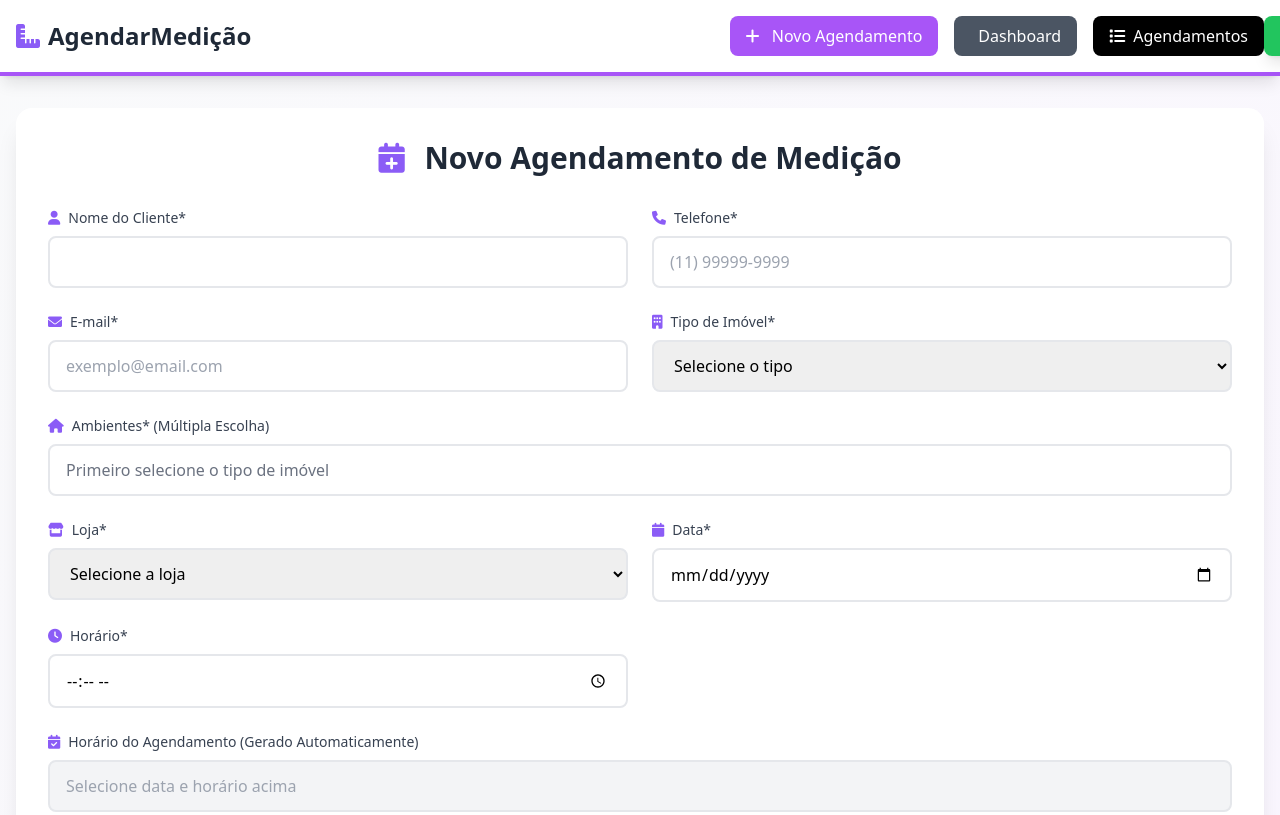
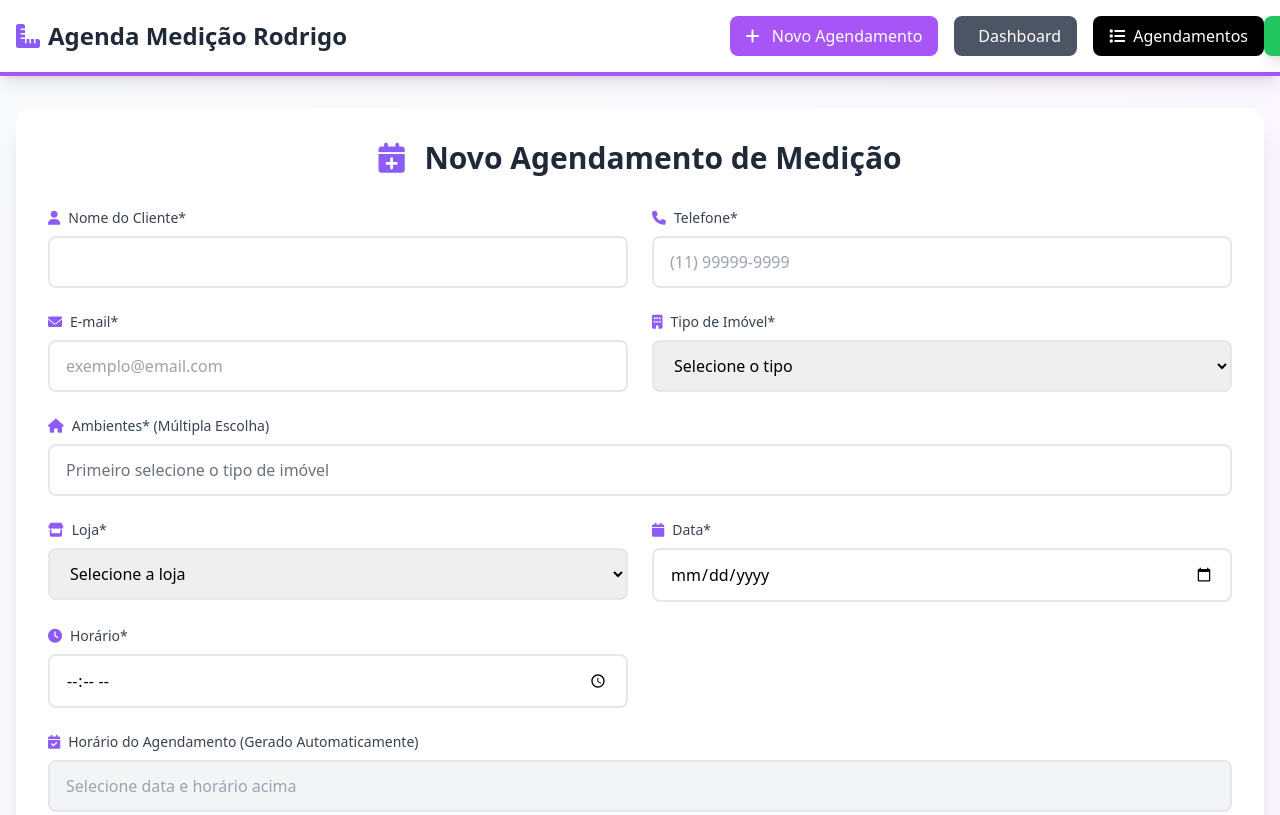
Before and after one commit to vvalmir-silva/AgendarMedi-o-Rodrigo, a plain HTML site: page index.html in a window 1280 px wide. Shown: the top 815 px of the page. Drawn offline with nearby package versions, Linux system fonts and the light colour scheme.

Commit message:
Update index.html

```diff
--- a/index.html
+++ b/index.html
@@ -78,7 +78,7 @@
                 <!-- Logo -->
                 <div class="flex items-center space-x-2">
                     <i class="fas fa-ruler-combined text-xl sm:text-2xl text-custom-purple"></i>
-                    <h1 class="text-lg sm:text-2xl font-bold text-gray-800">AgendarMedição</h1>
+                    <h1 class="text-lg sm:text-2xl font-bold text-gray-800">Agenda Medição Rodrigo</h1>
                 </div>
 
                 <!-- Desktop Navigation -->
```
